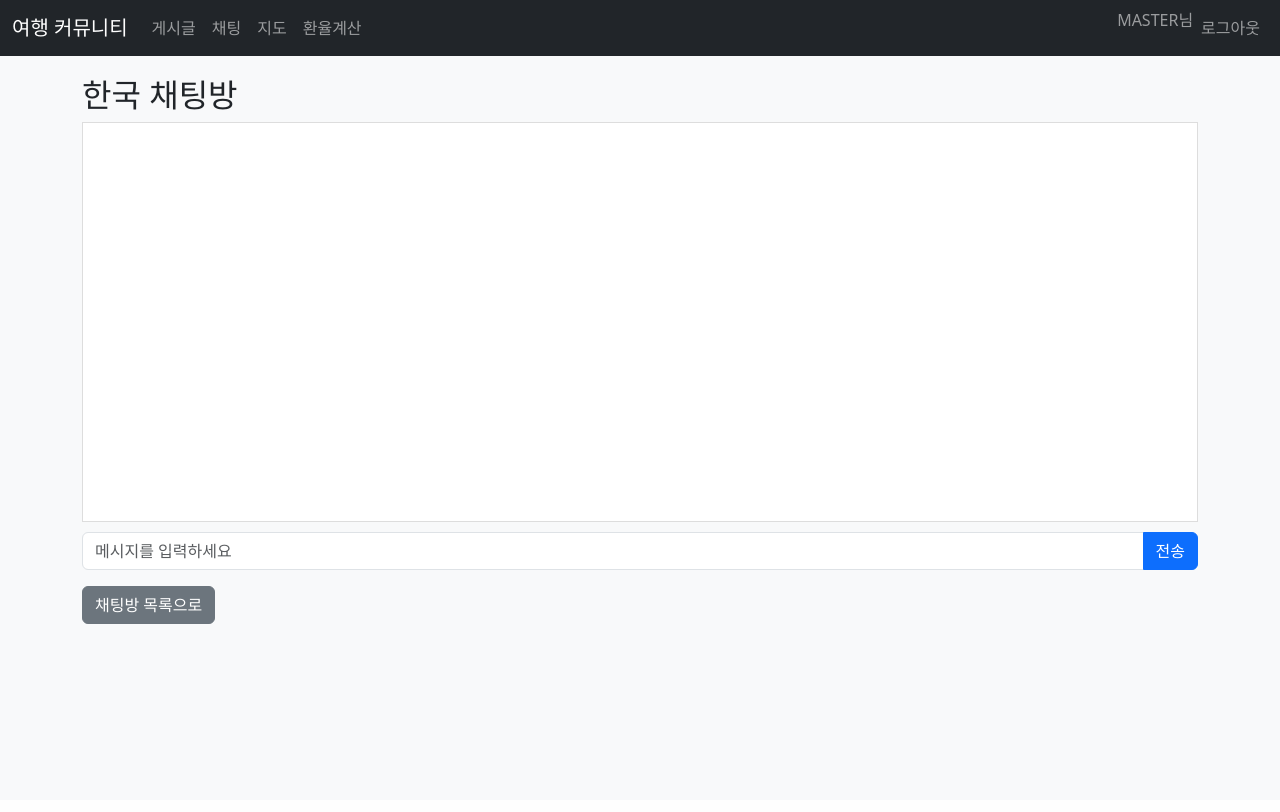
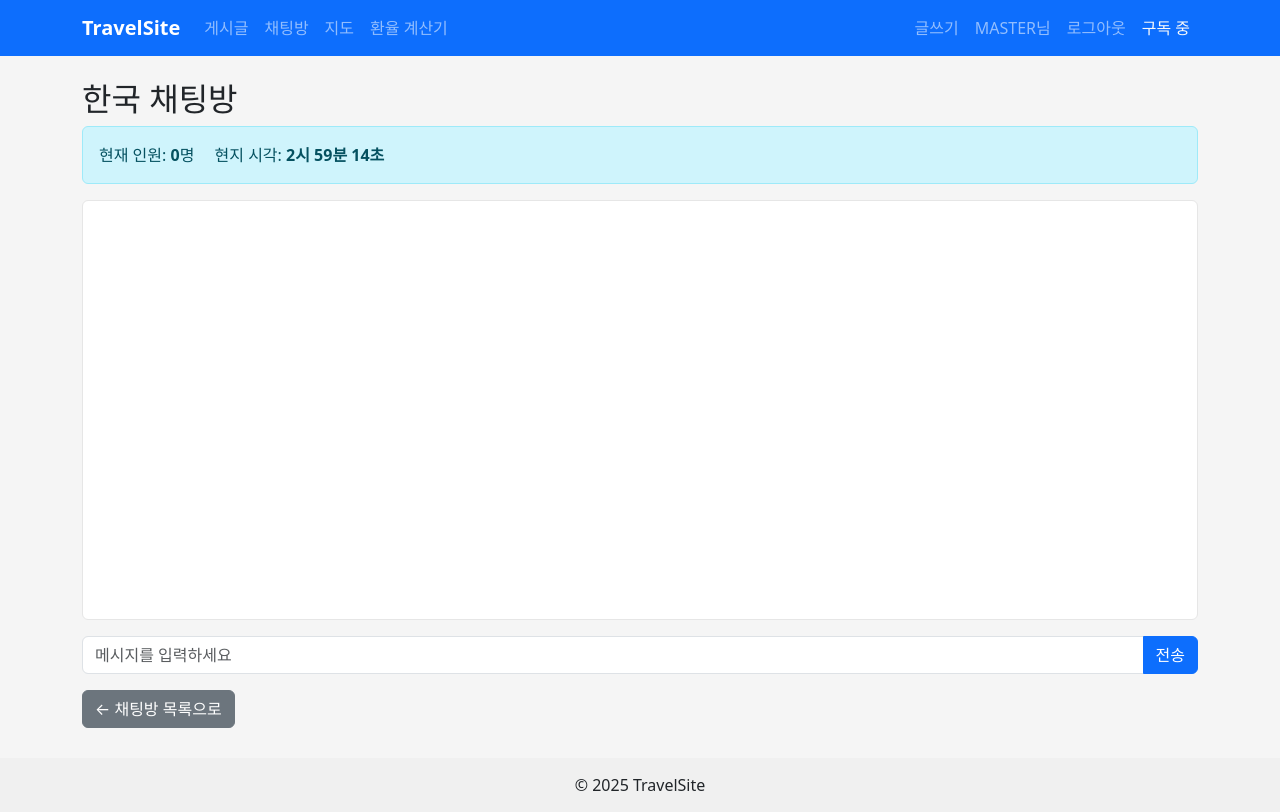
Before and after one commit to dcw15410-del/travel_site, a Flask app: a page that uses templates/base.html in a window 1280 px wide. Before the commit the page ends 624 px from the top, so only its background shows below. Run offline with Flask 3, Linux system fonts and the light colour scheme; a user stored in the database is signed in; some libraries are stand-ins or nearby versions.

Commit message:
update-2025-09-27-am02:59

```diff
--- a/app.py
+++ b/app.py
@@ -3,7 +3,7 @@ eventlet.monkey_patch()
 
 from flask import Flask, render_template, request, redirect, session, flash, url_for, jsonify
 from flask_sqlalchemy import SQLAlchemy
-from flask_socketio import SocketIO, emit, join_room, leave_room, disconnect
+from flask_socketio import SocketIO, emit, join_room, leave_room
 from werkzeug.security import generate_password_hash, check_password_hash
 from werkzeug.utils import secure_filename
 from datetime import datetime
@@ -21,6 +21,7 @@ basedir = os.path.abspath(os.path.dirname(__file__))
 app.config['SQLALCHEMY_DATABASE_URI'] = f"sqlite:///{os.path.join(basedir, 'travel_site.db')}"
 app.config['SQLALCHEMY_TRACK_MODIFICATIONS'] = False
 
+# 업로드 폴더
 UPLOAD_FOLDER = os.path.join(basedir, 'static', 'uploads')
 os.makedirs(UPLOAD_FOLDER, exist_ok=True)
 app.config['UPLOAD_FOLDER'] = UPLOAD_FOLDER
@@ -71,19 +72,26 @@ TIMEZONE_MAP = {
     "필리핀": "Asia/Manila",
     "태국": "Asia/Bangkok"
 }
-room_users = {room: 0 for room in CHAT_ROOMS}  # 인원 관리
-user_rooms = {}  # 각 연결별 사용자가 들어간 방 추적 {sid: room}
+
+# in-memory user tracking:
+# room_users: { room_name: count }
+# user_rooms: { sid: room_name }
+room_users = {room: 0 for room in CHAT_ROOMS}
+user_rooms = {}  # socket sid -> room
 
 # -----------------------------
-# 공통 템플릿 변수
+# 공통 템플릿 변수 (전역)
 # -----------------------------
 @app.context_processor
 def inject_user_and_subscription_and_times():
     user, subscribed = None, False
     if "user_id" in session:
-        user = User.query.get(session["user_id"])
-        if user:
-            subscribed = Subscriber.query.filter_by(email=user.email).first() is not None
+        try:
+            user = User.query.get(session["user_id"])
+            if user:
+                subscribed = Subscriber.query.filter_by(email=user.email).first() is not None
+        except Exception:
+            user = None
 
     room_times = {}
     for room in CHAT_ROOMS:
@@ -158,6 +166,15 @@ def delete_post(post_id):
     if post.user_id != session["user_id"]:
         flash("본인 글만 삭제할 수 있습니다.")
         return redirect(url_for('post_detail', post_id=post.id))
+
+    # 파일 삭제(선택적) - 실제 파일이 있으면 삭제
+    if post.image:
+        try:
+            path = os.path.join(app.config['UPLOAD_FOLDER'], post.image)
+            if os.path.exists(path):
+                os.remove(path)
+        except Exception:
+            pass
 
     db.session.delete(post)
     db.session.commit()
@@ -247,6 +264,7 @@ def chat(room):
         flash("존재하지 않는 채팅방입니다.")
         return redirect(url_for('chat_rooms'))
     user = User.query.get(session['user_id'])
+    # Do not load DB messages on entry (per your preference) -> pass empty list
     return render_template('chat.html', messages=[], user=user, room=room)
 
 # -----------------------------
@@ -286,17 +304,18 @@ def convert_currency_api():
         data = resp.json()
 
         if data.get("result") is not None:
-            result = round(data.get("result", 4), 4)
-            rate = round(data.get("info", {}).get("rate", 0), 6)
+            # return precise rate and result (client can format)
+            result = round(data.get("result", 0), 4)
+            rate = data.get("info", {}).get("rate", 0)
             return jsonify({"result": result, "rate": rate})
 
+        # backup
         backup_url = f"https://open.er-api.com/v6/latest/{from_cur}"
         r2 = requests.get(backup_url, timeout=10)
         data2 = r2.json()
-
         if data2.get("result") == "success" and to_cur in data2.get("rates", {}):
             rate = data2["rates"][to_cur]
-            return jsonify({"result": round(amount * rate, 4), "rate": round(rate, 6)})
+            return jsonify({"result": round(amount * rate, 4), "rate": rate})
 
         return jsonify({"error": "환율 계산 실패"}), 500
 
@@ -304,67 +323,91 @@ def convert_currency_api():
         return jsonify({"error": f"서버 오류: {str(e)}"}), 500
 
 # -----------------------------
-# 환율 계산 페이지
-# -----------------------------
-@app.route('/currency')
-def currency_page():
-    currencies = {
-        "USD":"미국 달러","KRW":"대한민국 원","JPY":"일본 엔",
-        "EUR":"유로","CNY":"중국 위안","THB":"태국 바트",
-        "VND":"베트남 동","PHP":"필리핀 페소"
-    }
-    return render_template("currency.html", currencies=currencies)
-
-# -----------------------------
-# SocketIO 이벤트
+# SocketIO 이벤트 (안전한 인원수 관리)
 # -----------------------------
 @socketio.on('join')
 def on_join(data):
-    room = data.get('room','한국')
-    nickname = data.get('user','익명')
-    join_room(room)
+    """
+    data: { room: <room>, user: <nickname> }
+    안전하게 이전 방에서 빠져나오고 새 방에 입장하도록 구현.
+    """
+    room = data.get('room', '한국')
+    nickname = data.get('user', '익명')
+    sid = request.sid
 
-    # 인원 증가
+    prev_room = user_rooms.get(sid)
+    # 이미 같은 방에 있으면 아무것도 하지 않음
+    if prev_room == room:
+        # still emit current counts (in case client needs it)
+        socketio.emit('room_users_update', room_users, broadcast=True)
+        return
+
+    # 만약 이전에 다른 방에 있었다면 그 방에서 빼기
+    if prev_room:
+        try:
+            leave_room(prev_room)
+        except Exception:
+            pass
+        if prev_room in room_users and room_users[prev_room] > 0:
+            room_users[prev_room] -= 1
+        user_rooms.pop(sid, None)
+
+    # 새 방에 입장
+    try:
+        join_room(room)
+    except Exception:
+        pass
+    user_rooms[sid] = room
     room_users[room] = max(0, room_users.get(room, 0)) + 1
-    user_rooms[request.sid] = room  # 연결 추적
 
     ts = datetime.now().strftime("%H:%M:%S")
-    emit('receive_message', {'user':'시스템','msg':f'{nickname}님이 입장했습니다.','time':ts}, room=room)
-
-    # 입장 즉시 인원수 전달
+    emit('receive_message', {'user': '시스템', 'msg': f'{nickname}님이 입장했습니다.', 'time': ts}, room=room)
     socketio.emit('room_users_update', room_users, broadcast=True)
 
 @socketio.on('leave')
 def on_leave(data):
-    room = data.get('room','한국')
-    nickname = data.get('user','익명')
-    leave_room(room)
+    """
+    data: { room: <room>, user: <nickname> }  (room optional)
+    안전하게 연결의 sid 를 이용해 해당 연결을 추적해서 감소시킵니다.
+    """
+    room = data.get('room')
+    nickname = data.get('user', '익명')
+    sid = request.sid
 
-    if room in room_users and room_users[room] > 0:
-        room_users[room] -= 1
-
-    user_rooms.pop(request.sid, None)
-
-    ts = datetime.now().strftime("%H:%M:%S")
-    emit('receive_message', {'user':'시스템','msg':f'{nickname}님이 퇴장했습니다.', 'time':ts}, room=room)
-    socketio.emit('room_users_update', room_users, broadcast=True)
+    prev_room = user_rooms.pop(sid, None)
+    target_room = prev_room or room
+    if target_room:
+        try:
+            leave_room(target_room)
+        except Exception:
+            pass
+        if target_room in room_users and room_users[target_room] > 0:
+            room_users[target_room] -= 1
+        ts = datetime.now().strftime("%H:%M:%S")
+        emit('receive_message', {'user': '시스템', 'msg': f'{nickname}님이 퇴장했습니다.', 'time': ts}, room=target_room)
+        socketio.emit('room_users_update', room_users, broadcast=True)
 
 @socketio.on('disconnect')
 def on_disconnect():
-    """브라우저 닫기 / 새로고침 등 비정상 종료 시 인원수 반영"""
-    room = user_rooms.pop(request.sid, None)
-    if room and room in room_users and room_users[room] > 0:
-        room_users[room] -= 1
+    """
+    비정상 종료(탭 닫기, 네트워크 끊김 등) 처리:
+    sid로 추적된 방이 있으면 감소 처리
+    """
+    sid = request.sid
+    prev_room = user_rooms.pop(sid, None)
+    if prev_room and prev_room in room_users and room_users[prev_room] > 0:
+        room_users[prev_room] -= 1
         socketio.emit('room_users_update', room_users, broadcast=True)
 
 @socketio.on('send_message')
 def handle_send_message(data):
-    room = data.get('room','한국')
-    text = data.get('msg','').strip()
+    room = data.get('room', '한국')
+    text = data.get('msg', '').strip()
     nickname = data.get('user') or (session.get('user_id') and User.query.get(session['user_id']).nickname) or "익명"
     if not text:
         return
     ts = datetime.utcnow()
+    # DB에 저장 (원하면 나중에 disable)
     try:
         m = Message(room=room, nickname=nickname, text=text, created_at=ts)
         db.session.add(m)
--- a/templates/base.html
+++ b/templates/base.html
@@ -1,77 +1,91 @@
 <!DOCTYPE html>
 <html lang="ko">
 <head>
-  <meta charset="UTF-8">
-  <title>{% block title %}여행 커뮤니티{% endblock %}</title>
-  <meta name="viewport" content="width=device-width, initial-scale=1.0">
+  <meta charset="utf-8"/>
+  <meta name="viewport" content="width=device-width, initial-scale=1"/>
+  <title>{% block title %}TravelSite{% endblock %}</title>
 
-  <!-- Bootstrap -->
+  <!-- Bootstrap (primary = 파란색) -->
   <link href="https://cdn.jsdelivr.net/npm/bootstrap@5.3.2/dist/css/bootstrap.min.css" rel="stylesheet">
 
-  <!-- Custom Style -->
   <style>
-    body { background-color:#f8f9fa; }
-    .navbar { margin-bottom:20px; }
-    .chat-box { height:400px; overflow-y:auto; background:#fff; border:1px solid #ddd; padding:10px; }
-    .chat-message { margin:5px 0; }
-    .chat-message .user { font-weight:bold; }
-    .chat-message .time { font-size:0.8em; color:#666; margin-left:6px; }
-    .chat-input { margin-top:10px; }
+    body { background-color: #f5f5f5; }
+    footer { text-align:center; padding:15px; background:#f0f0f0; margin-top:30px; }
+    .navbar-brand { font-weight:600; }
+    .chat-box { height:420px; overflow-y:auto; background:#fff; border:1px solid #e6e6e6; padding:12px; border-radius:6px; }
+    .chat-message { margin:6px 0; }
+    .chat-message .user { font-weight:700; }
+    .chat-message .time { font-size:0.8rem; color:#777; margin-left:8px; }
+    .card .card-title { font-size:1.1rem; }
   </style>
 
-  {% block head %}{% endblock %}
+  {% block extra_head %}{% endblock %}
 </head>
 <body>
-  <!-- 네비게이션 -->
-  <nav class="navbar navbar-expand-lg navbar-dark bg-dark">
-    <div class="container-fluid">
-      <a class="navbar-brand" href="{{ url_for('index') }}">여행 커뮤니티</a>
-      <button class="navbar-toggler" type="button" data-bs-toggle="collapse" data-bs-target="#navbarNav">
+
+<nav class="navbar navbar-expand-lg navbar-dark bg-primary mb-4">
+  <div class="container">
+    <a class="navbar-brand" href="{{ url_for('index') }}">TravelSite</a>
+    <button class="navbar-toggler" type="button" data-bs-toggle="collapse" data-bs-target="#navbarsMain">
       <span class="navbar-toggler-icon"></span>
     </button>
-      <div class="collapse navbar-collapse" id="navbarNav">
-        <ul class="navbar-nav me-auto">
+
+    <div class="collapse navbar-collapse" id="navbarsMain">
+      <ul class="navbar-nav me-auto mb-2 mb-lg-0">
         <li class="nav-item"><a class="nav-link" href="{{ url_for('posts') }}">게시글</a></li>
-          <li class="nav-item"><a class="nav-link" href="{{ url_for('chat_rooms') }}">채팅</a></li>
+        <li class="nav-item"><a class="nav-link" href="{{ url_for('chat_rooms') }}">채팅방</a></li>
         <li class="nav-item"><a class="nav-link" href="{{ url_for('map_view') }}">지도</a></li>
-          <li class="nav-item"><a class="nav-link" href="{{ url_for('currency_page') }}">환율계산</a></li>
+        <li class="nav-item"><a class="nav-link" href="{{ url_for('currency_page') }}">환율 계산기</a></li>
       </ul>
-        <ul class="navbar-nav">
+
+      <ul class="navbar-nav ms-auto">
         {% if current_user %}
-            <li class="nav-item"><span class="navbar-text">{{ current_user.nickname }}님</span></li>
+          <li class="nav-item"><a class="nav-link" href="{{ url_for('new_post') }}">글쓰기</a></li>
+          <li class="nav-item"><span class="nav-link"> {{ current_user.nickname }}님</span></li>
           <li class="nav-item"><a class="nav-link" href="{{ url_for('logout') }}">로그아웃</a></li>
         {% else %}
           <li class="nav-item"><a class="nav-link" href="{{ url_for('login') }}">로그인</a></li>
           <li class="nav-item"><a class="nav-link" href="{{ url_for('register') }}">회원가입</a></li>
         {% endif %}
+
+        <li class="nav-item">
+          {% if is_subscribed %}
+            <span class="nav-link text-light">구독 중</span>
+          {% else %}
+            <form class="d-flex" method="POST" action="{{ url_for('subscribe') }}">
+              <input name="email" type="email" class="form-control form-control-sm" placeholder="이메일" required>
+              <button class="btn btn-sm btn-warning ms-1">구독</button>
+            </form>
+          {% endif %}
+        </li>
       </ul>
     </div>
   </div>
 </nav>
 
-  <!-- Flash 메시지 -->
 <div class="container">
   {% with messages = get_flashed_messages() %}
     {% if messages %}
       <div class="alert alert-info">
-          {% for msg in messages %}
-            <div>{{ msg }}</div>
-          {% endfor %}
+        {% for m in messages %}{{ m }}<br>{% endfor %}
       </div>
     {% endif %}
   {% endwith %}
 </div>
 
-  <!-- 본문 -->
 <div class="container">
   {% block content %}{% endblock %}
 </div>
 
-  <!-- Scripts -->
+<footer>
+&copy; 2025 TravelSite
+</footer>
+
+<!-- scripts -->
 <script src="https://cdn.jsdelivr.net/npm/bootstrap@5.3.2/dist/js/bootstrap.bundle.min.js"></script>
 <script src="https://cdnjs.cloudflare.com/ajax/libs/socket.io/4.7.2/socket.io.min.js"></script>
 <script src="https://code.jquery.com/jquery-3.7.1.min.js"></script>
 
-  {% block scripts %}{% endblock %}
+{% block extra_script %}{% endblock %}
 </body>
 </html>
--- a/templates/chat.html
+++ b/templates/chat.html
@@ -2,50 +2,95 @@
 {% block title %}{{ room }} 채팅방{% endblock %}
 
 {% block content %}
-<h2>{{ room }} 채팅방</h2>
-<div class="chat-box" id="chat-box"></div>
-<div class="chat-input">
-  <form id="chat-form">
-    <div class="input-group">
-      <input type="text" id="message" class="form-control" placeholder="메시지를 입력하세요">
-      <button class="btn btn-primary" type="submit">전송</button>
-    </div>
-  </form>
+<h2 class="mb-2">{{ room }} 채팅방</h2>
+
+<div class="alert alert-info">
+  현재 인원: <strong><span id="room-user-count">{{ room_users[room] }}</span></strong>명
+  <span class="ms-3">현지 시각: <strong><span id="room-time">{{ room_times[room] }}</span></strong></span>
 </div>
-<div class="mt-3">
-  <a href="{{ url_for('chat_rooms') }}" class="btn btn-secondary">채팅방 목록으로</a>
+
+<div class="chat-box mb-3" id="chat-box">
+  <!-- 메시지(입장시 DB 메시지는 불러오지 않음) -->
+  {% for m in messages %}
+    <div class="chat-message"><span class="user">{{ m.nickname }}</span>: {{ m.text }} <span class="time">[{{ m.created_at.strftime('%H:%M:%S') }}]</span></div>
+  {% endfor %}
+</div>
+
+<form id="chat-form" class="mb-3">
+  <div class="input-group">
+    <input type="text" id="message" class="form-control" placeholder="메시지를 입력하세요">
+    <button class="btn btn-primary" type="submit">전송</button>
+  </div>
+</form>
+
+<div>
+  <a href="{{ url_for('chat_rooms') }}" id="back-to-list" class="btn btn-secondary">← 채팅방 목록으로</a>
 </div>
 {% endblock %}
 
-{% block scripts %}
+{% block extra_script %}
 <script>
   const socket = io();
-  const room = "{{ room }}";
-  const nickname = "{{ user.nickname }}";
+  const ROOM = "{{ room }}";
+  const NICKNAME = "{{ user.nickname }}";
 
-  // 방 입장
-  socket.emit("join", {room: room, user: nickname});
+  // emit join on connect (ensures reconnections re-join safely)
+  socket.on('connect', function() {
+    socket.emit('join', {room: ROOM, user: NICKNAME});
+  });
 
-  // 메시지 수신
-  socket.on("receive_message", function(data){
-    const box = $("#chat-box");
-    const msg = `<div class="chat-message"><span class="user">${data.user}</span>: ${data.msg} <span class="time">[${data.time}]</span></div>`;
-    box.append(msg);
+  // receive message
+  socket.on('receive_message', function(data){
+    const box = $('#chat-box');
+    const html = `<div class="chat-message"><span class="user">${data.user}</span>: ${data.msg} <span class="time">[${data.time}]</span></div>`;
+    box.append(html);
     box.scrollTop(box[0].scrollHeight);
   });
 
-  // 메시지 전송
-  $("#chat-form").submit(function(e){
-    e.preventDefault();
-    const msg = $("#message").val().trim();
-    if (!msg) return;
-    socket.emit("send_message", {room: room, user: nickname, msg: msg});
-    $("#message").val("");
+  // room user count updates
+  socket.on('room_users_update', function(data){
+    if (data && data[ROOM] !== undefined){
+      $('#room-user-count').text(data[ROOM]);
+    }
   });
 
-  // 방 나가기
-  window.addEventListener("beforeunload", function(){
-    socket.emit("leave", {room: room, user: nickname});
+  // send message
+  $('#chat-form').on('submit', function(e){
+    e.preventDefault();
+    const msg = $('#message').val().trim();
+    if (!msg) return;
+    socket.emit('send_message', {room: ROOM, user: NICKNAME, msg: msg});
+    $('#message').val('');
   });
+
+  // on back-to-list click: emit leave then navigate (small delay to let leave be sent)
+  $('#back-to-list').on('click', function(e){
+    e.preventDefault();
+    const href = $(this).attr('href');
+    socket.emit('leave', {room: ROOM, user: NICKNAME});
+    // small delay to let server process leave
+    setTimeout(function(){ window.location.href = href; }, 120);
+  });
+
+  // on page unload (close/refresh), emit leave (best-effort)
+  window.addEventListener('beforeunload', function(e){
+    try {
+      socket.emit('leave', {room: ROOM, user: NICKNAME});
+    } catch(err){}
+  });
+
+  // update room local time every second using timezone_map passed from server
+  const TZ_MAP = {{ timezone_map|tojson }};
+  function updateRoomTime(){
+    try {
+      const tz = TZ_MAP[ROOM] || Intl.DateTimeFormat().resolvedOptions().timeZone;
+      const now = new Date().toLocaleTimeString('ko-KR', { hour12:false, timeZone: tz });
+      $('#room-time').text(now);
+    } catch(e){
+      // ignore
+    }
+  }
+  setInterval(updateRoomTime, 1000);
+  updateRoomTime();
 </script>
 {% endblock %}
```
Also changed, not shown: templates/chat_rooms.html (+69 -16 lines). Lines whose indentation alone changed are shown as unchanged.
